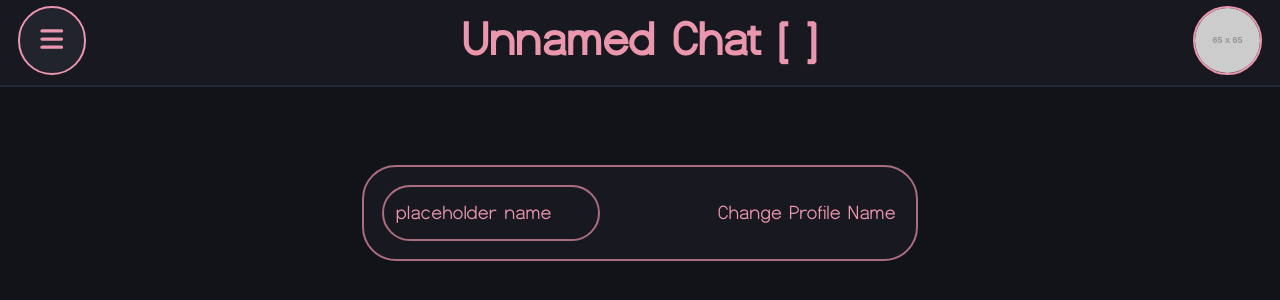
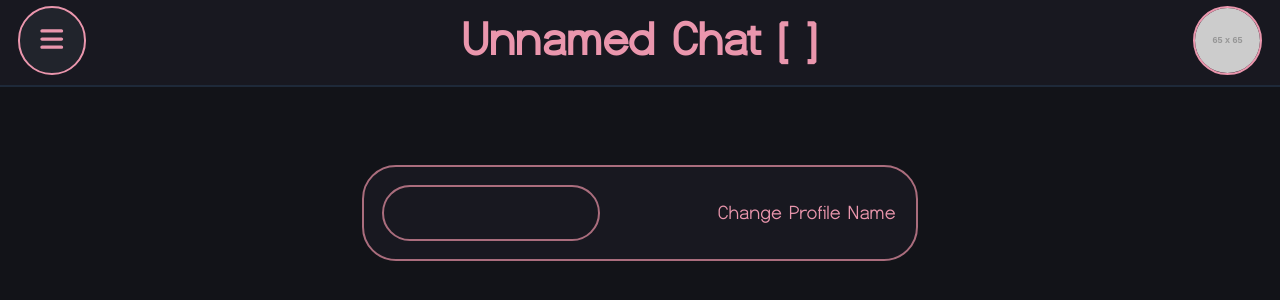
Before and after one commit to Stock-Inc/pinkychat, a React (Vite) app: page /profile in a window 1280 px wide. Shown: the top 300 px of the page. Built offline with nearby package versions, Linux system fonts and the light colour scheme.

Commit message:
zustand for global state management

```diff
--- a/package.json
+++ b/package.json
@@ -21,7 +21,8 @@
     "react": "^19.0.0",
     "react-dom": "^19.0.0",
     "react-router": "^7.5.0",
-    "tailwindcss": "^4.0.9"
+    "tailwindcss": "^4.0.9",
+    "zustand": "^5.0.3"
   },
   "devDependencies": {
     "@eslint/js": "^9.21.0",
--- a/src/App.tsx
+++ b/src/App.tsx
@@ -1,21 +1,20 @@
 import ChatPage from "./pages/ChatPage.tsx";
 import {createBrowserRouter, RouterProvider} from "react-router";
 import ProfilePage from "./pages/ProfilePage.tsx";
-import {useState} from "react";
-
-export type OnClickCallback = (text:string) => void;
+import {useAppStore} from "./utils/Zustand.ts";
 
 function App() {
-    const [localUserName, setLocalUserName] = useState("placeholder name");
+
+    const username = useAppStore((state) => state.username);
 
     const router = createBrowserRouter([
         {
             path: '/',
-            element: <ChatPage username={localUserName}/>
+            element: <ChatPage username={username}/>
         },
         {
             path: '/profile',
-            element: <ProfilePage callback={(text) => setLocalUserName(text)} username={localUserName}/>
+            element: <ProfilePage/>
         }
     ])
   return (
--- a/src/elements/chat/ChatArea.tsx
+++ b/src/elements/chat/ChatArea.tsx
@@ -3,6 +3,7 @@ import UserMessageBox from "./UserMessageBox.tsx";
 import OuterMessageBox from "./OuterMessageBox.tsx";
 import {FontAwesomeIcon} from "@fortawesome/react-fontawesome";
 import {faHeart} from "@fortawesome/free-solid-svg-icons";
+import {useAppStore} from "../../utils/Zustand.ts";
 
 interface chatMessage {
     text: string,
@@ -11,13 +12,13 @@ interface chatMessage {
     date: number
 }
 
-function ChatArea({username}:{username: string}) {
+function ChatArea() {
 
     const defaultMessages:chatMessage[] = [
         {text: "ewe", user: "wewe", id: 1, date:101000}
     ]
 
-    const localUserName = username;
+    const localUserName = useAppStore((state) => state.username);
 
     const [value, setValue] = useState('');
     const [messages, setMessages] = useState(defaultMessages);
--- a/src/elements/chat/OuterMessageBox.tsx
+++ b/src/elements/chat/OuterMessageBox.tsx
@@ -4,7 +4,7 @@ export default function OuterMessageBox({message, user, date}: {message: string,
 
     const [text, setText] = useState(message);
 
-    const time = new Date(date * 1000)
+    const time = new Date(date * 1000);
 
     function formatTime() {
         const hours = time.getHours();
--- a/src/elements/profile/ProfileSettings.tsx
+++ b/src/elements/profile/ProfileSettings.tsx
@@ -1,9 +1,9 @@
-import {OnClickCallback} from "../../App.tsx";
-import {ChangeEvent, useState} from "react";
+import {ChangeEvent, useEffect, useState} from "react";
+import {useAppStore} from "../../utils/Zustand.ts";
 
-export default function ProfileSettings({username, callback}: {username: string, callback: OnClickCallback}) {
+export default function ProfileSettings() {
 
-    const [newUsername, setNewUsername] = useState(username)
+    const [newUsername, setNewUsername] = useState('');
 
     function handleNameChange(e:ChangeEvent<HTMLInputElement>) {
         setNewUsername(e.target.value);
@@ -13,7 +13,7 @@ export default function ProfileSettings({username, callback}: {username: string,
         <div className="text-femboy bg-sub-dark outline-2 outline-femboy-dark outline-solid place-self-center rounded-4xl p-5 mt-20 font-primary text-xl">
             <input className="text-femboy bg-sub-dark outline-2 outline-femboy-dark outline-solid place-self-center rounded-4xl p-3 mr-30" value={newUsername}
                    onChange={handleNameChange}/>
-            <button onClick={() => callback(newUsername)} className="cursor-pointer">Change Profile Name</button>
+            <button onClick={() => useAppStore.getState().setUsername(newUsername)} className="cursor-pointer">Change Profile Name</button>
         </div>
     )
 }
--- a/src/pages/ProfilePage.tsx
+++ b/src/pages/ProfilePage.tsx
@@ -1,12 +1,11 @@
 import Header from "../elements/Header.tsx";
 import ProfileSettings from "../elements/profile/ProfileSettings.tsx";
-import {OnClickCallback} from "../App.tsx";
 
-export default function ProfilePage({username, callback}: {username: string, callback: OnClickCallback}) {
+export default function ProfilePage() {
     return (
         <>
             <Header/>
-            <ProfileSettings callback={callback} username={username}/>
+            <ProfileSettings/>
         </>
     )
 }
--- /dev/null
+++ b/src/utils/Zustand.ts
@@ -0,0 +1,17 @@
+import {create} from "zustand/react";
+
+type AppState = {
+    username: string,
+    theme: string
+}
+
+type AppActions = {
+    setUsername: (newName: string) => void
+}
+
+export const useAppStore =
+    create<AppState & AppActions>((set) => ({
+        username: '',
+        theme: 'default',
+        setUsername: (newName: string) => set({username: newName})
+    }))
```
Also changed, not shown: 1 other file (tests, documents, lock files or other folders).
